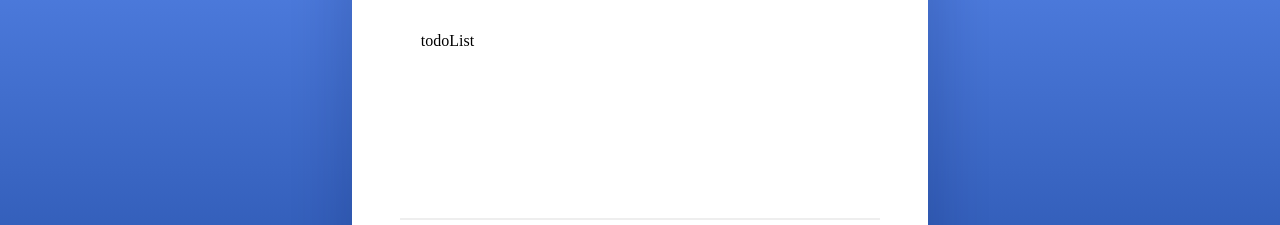
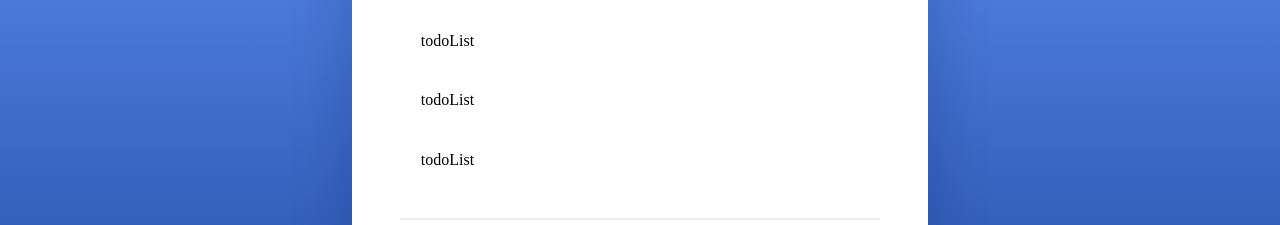
Before and after one commit to Mayorx7/Todo-list-app, a plain HTML site: page index.html in a window 1280 px wide. Shown: the part 271-496 px from the top of the page. Drawn offline with Linux system fonts and the light colour scheme.

Commit message:
i added 2 todos

```diff
--- a/index.html
+++ b/index.html
@@ -22,6 +22,8 @@
       <ul class="scroll">
         <li id="todoList"></li>
         <li>todoList</li>
+        <li>todoList</li>
+        <li>todoList</li>
       </ul>
       <div>
         <hr class="counter" />
```
